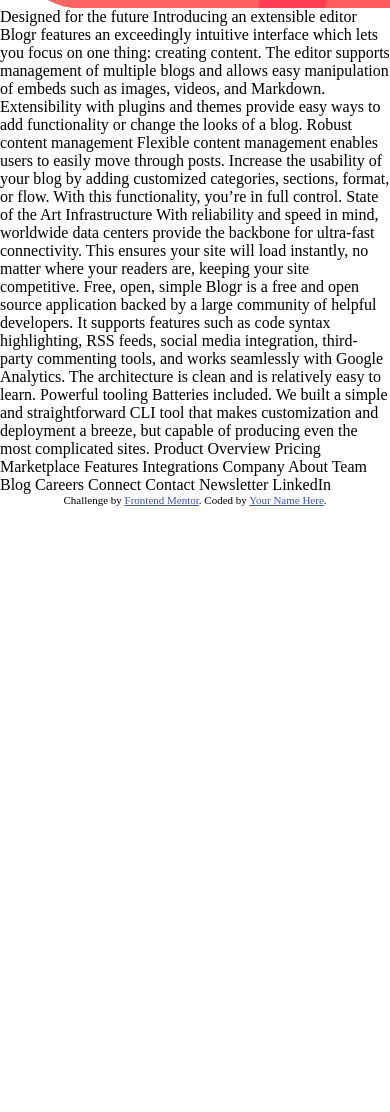
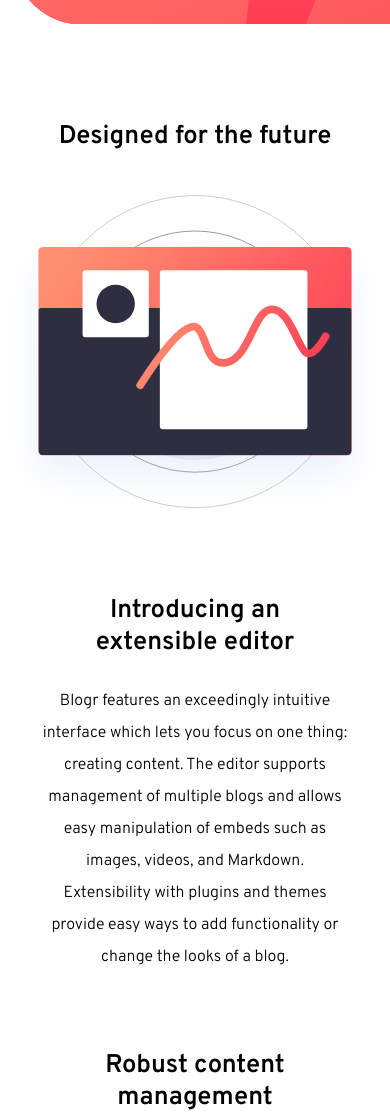
Before and after one commit to jyokarianlia/blog-landing, a plain HTML site: page index.html in a window 390 px wide. Shown: the part 520-1632 px from the top of the page. Before the commit the page ends 1026 px from the top, so only its background shows below. Drawn offline with nearby package versions, Linux system fonts and the light colour scheme.

Commit message:
fin seccion2 mobile

```diff
--- a/css/style.scss
+++ b/css/style.scss
@@ -10,22 +10,27 @@ $Lightred2: hsl(353, 100%, 62%);
 $Verydarkgrayblue: hsl(237, 17%, 21%);
 $Verydarkdesaturatedblue: hsl(237, 23%, 32%);
 
+$overpass: 'Overpass', sans-serif; //300 , 600
+$ubuntu: 'Ubuntu', sans-serif; // 400 , 500 , 700
+
 body {
     padding: 0;
     margin: 0;
     font-size: 16px;
     .sec1 {
+        font-family: $ubuntu;
         background: linear-gradient($Verylightred2, $Lightred2);
-        height: 33em;
+        height: 34em;
         border-radius: 0 0 0 20%;
         position: relative;
         overflow: hidden;
         z-index: 1;
+        margin-bottom: 6em;
         .img-fondo-sec1{
             position: absolute;
-            top: -60%;
-            left: -90%;
-            width: 360%;
+            top: -43%;
+            left: -80%;
+            width: 330%;
             z-index: 1;
         }
         .bar-movil {
@@ -125,15 +130,18 @@ body {
         .info1 {
             position: relative;
             z-index: 4;
-            padding: 8em 0;
+            padding: 10em 0;
             text-align: center;
             color: $White;
+            font-family: $overpass;
             h1 {
                 font-size: 1.8em;
-                margin: 0px .7em 1em .7em;
+                margin: 0px .7em .7em .7em;
+                padding: 0 1.4em;
+                font-weight: 600;
             }
             p {
-                padding: 0px 1.3em;
+                padding: 0px 2.7em;
             }
             div {
                 margin-top: 3em;
@@ -153,4 +161,27 @@ body {
             }
         }
     }
+    .sec2 {
+        text-align: center;
+        font-family: $overpass;
+        .img-circles{
+            width: 100%;
+            margin-top: 1em;
+        }
+        .title{
+            font-size: 1.6em;
+            font-weight: 600;
+        }
+        .cont-info{
+            padding: 0 1.9em;
+            line-height: 2em;
+            .title{
+                padding: 2em 1.5em 0 1.5em;
+            }
+            .text{
+                font-weight: 300;
+                padding: 0 .7em;
+            }
+        }
+    }
 }
--- a/index.html
+++ b/index.html
@@ -8,6 +8,9 @@
 
   <title>Frontend Mentor | [Blogr]</title>
   <link rel="stylesheet" href="css/style.css">
+  <link rel="preconnect" href="https://fonts.googleapis.com">
+  <link rel="preconnect" href="https://fonts.gstatic.com" crossorigin>
+  <link href="https://fonts.googleapis.com/css2?family=Overpass:wght@300;600&family=Ubuntu:wght@400;500;700&display=swap" rel="stylesheet">
 
   <!-- Feel free to remove these styles or customise in your own stylesheet 👍 -->
   <style>
@@ -72,7 +75,27 @@
   </main>
 
   <!-- Segundo secmento -->
-  <div></div>
+  <div class="sec2">
+    <p class="title">Designed for the future</p>
+    <div>
+      <div>
+        <img src="images/illustration-editor-mobile.svg" alt="img-circles" class="img-circles">
+      </div>
+      <div class="cont-info">
+        <p class="title">Introducing an extensible editor</p>
+        <p class="text">Blogr features an exceedingly intuitive interface which lets you focus on one thing: creating content.
+          The editor supports management of multiple blogs and allows easy manipulation of embeds such as images,
+          videos, and Markdown. Extensibility with plugins and themes provide easy ways to add functionality or
+          change the looks of a blog.
+        </p>
+
+        <p class="title">Robust content management</p>
+        <p class="text">Flexible content management enables users to easily move through posts. Increase the usability of your blog
+          by adding customized categories, sections, format, or flow. With this functionality, you’re in full control.
+        </p>
+      </div>
+    </div>
+  </div>
 
   <!-- Tercer secmento -->
   <div></div>
@@ -88,17 +111,13 @@
 
 
 
-  Designed for the future
 
-  Introducing an extensible editor
-  Blogr features an exceedingly intuitive interface which lets you focus on one thing: creating content.
-  The editor supports management of multiple blogs and allows easy manipulation of embeds such as images,
-  videos, and Markdown. Extensibility with plugins and themes provide easy ways to add functionality or
-  change the looks of a blog.
 
-  Robust content management
-  Flexible content management enables users to easily move through posts. Increase the usability of your blog
-  by adding customized categories, sections, format, or flow. With this functionality, you’re in full control.
+
+
+
+
+
 
   State of the Art Infrastructure
   With reliability and speed in mind, worldwide data centers provide the backbone for ultra-fast connectivity.
```
Also changed, not shown: css/style.css, 1 other file.
